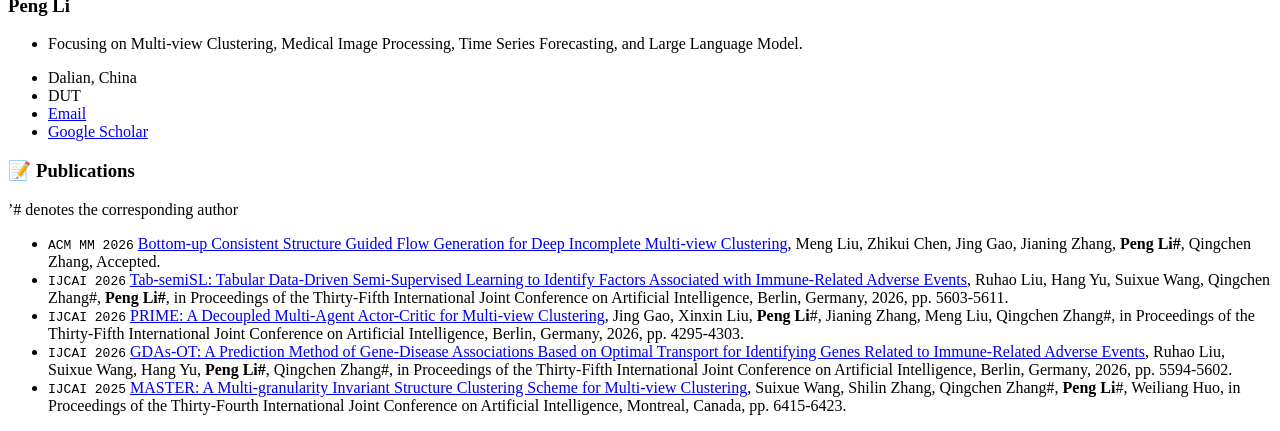
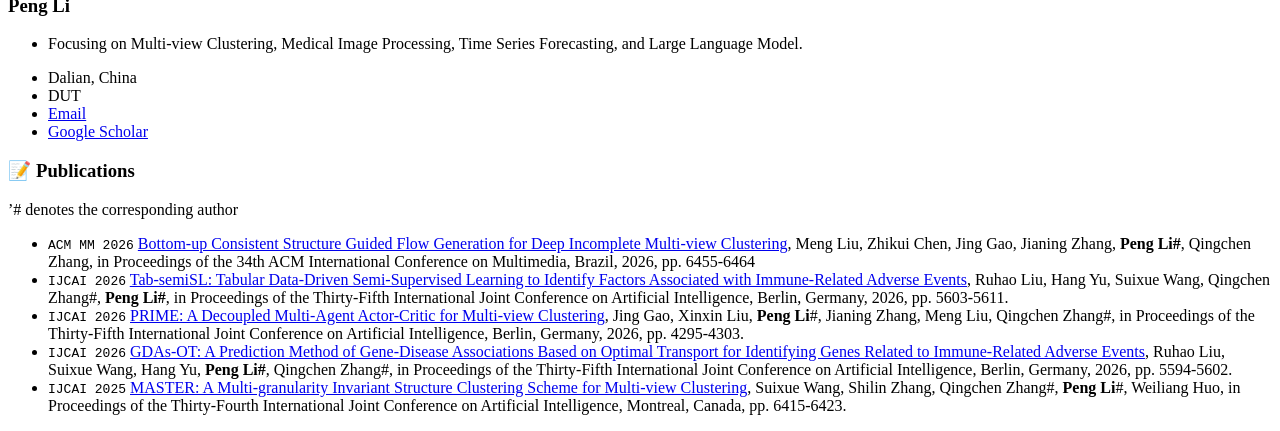
Before and after one commit to lipeng-dut/lipeng-dut.github.io, a Jekyll site: the page built from _pages/includes/pub.md, in a window 1280 px wide, cut to the strip 530-961 px from the top of the page. Built offline with Jekyll 4.4.1, drawn with Linux system fonts in a browser that asks for light colours; our own code applies the rules of GitHub Pages for plain Markdown files.

Commit message:
Update pub.md

```diff
--- a/_pages/includes/pub.md
+++ b/_pages/includes/pub.md
@@ -3,7 +3,7 @@
 
 '# denotes the corresponding author
 
-- `ACM MM 2026` [Bottom-up Consistent Structure Guided Flow Generation for Deep Incomplete Multi-view Clustering](https://aclanthology.org), Meng Liu, Zhikui Chen, Jing Gao, Jianing Zhang, **Peng Li#**, Qingchen Zhang, Accepted.
+- `ACM MM 2026` [Bottom-up Consistent Structure Guided Flow Generation for Deep Incomplete Multi-view Clustering](https://aclanthology.org), Meng Liu, Zhikui Chen, Jing Gao, Jianing Zhang, **Peng Li#**, Qingchen Zhang, in Proceedings of the 34th ACM International Conference on Multimedia, Brazil, 2026, pp. 6455-6464
 - `IJCAI 2026` [Tab-semiSL: Tabular Data-Driven Semi-Supervised Learning to Identify Factors Associated with Immune-Related Adverse Events](https://www.ijcai.org/proceedings/2026/624), Ruhao Liu, Hang Yu, Suixue Wang, Qingchen Zhang#, **Peng Li#**, in Proceedings of the Thirty-Fifth International Joint Conference on Artificial Intelligence, Berlin, Germany, 2026, pp. 5603-5611.
 - `IJCAI 2026` [PRIME: A Decoupled Multi-Agent Actor-Critic for Multi-view Clustering](https://www.ijcai.org/proceedings/2026/478), Jing Gao, Xinxin Liu, **Peng Li**#, Jianing Zhang, Meng Liu, Qingchen Zhang#, in Proceedings of the Thirty-Fifth International Joint Conference on Artificial Intelligence, Berlin, Germany, 2026, pp. 4295-4303.
 - `IJCAI 2026` [GDAs-OT: A Prediction Method of Gene-Disease Associations Based on Optimal Transport for Identifying Genes Related to Immune-Related Adverse Events](https://www.ijcai.org/proceedings/2026/623), Ruhao Liu, Suixue Wang, Hang Yu, **Peng Li#**, Qingchen Zhang#, in Proceedings of the Thirty-Fifth International Joint Conference on Artificial Intelligence, Berlin, Germany, 2026, pp. 5594-5602.
```
